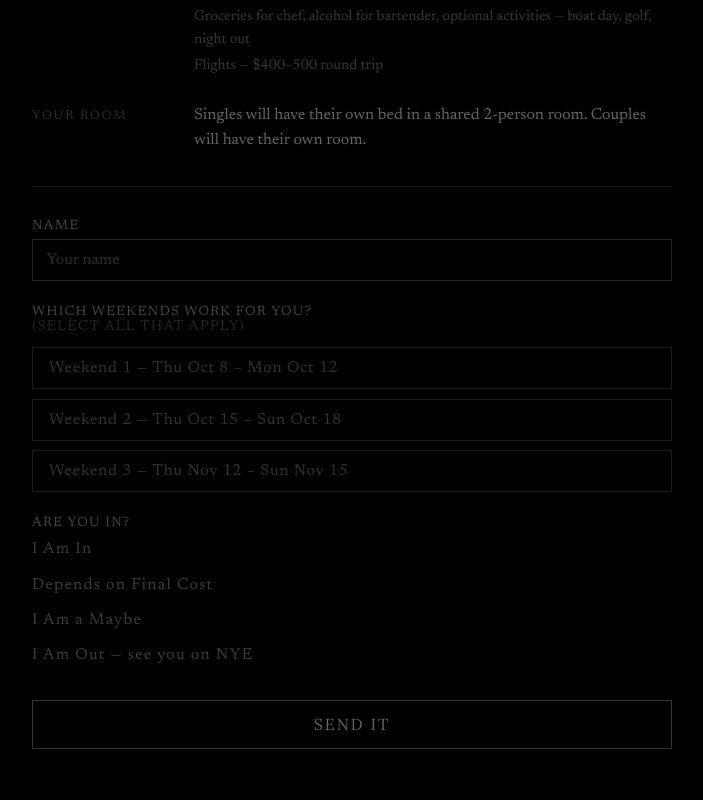
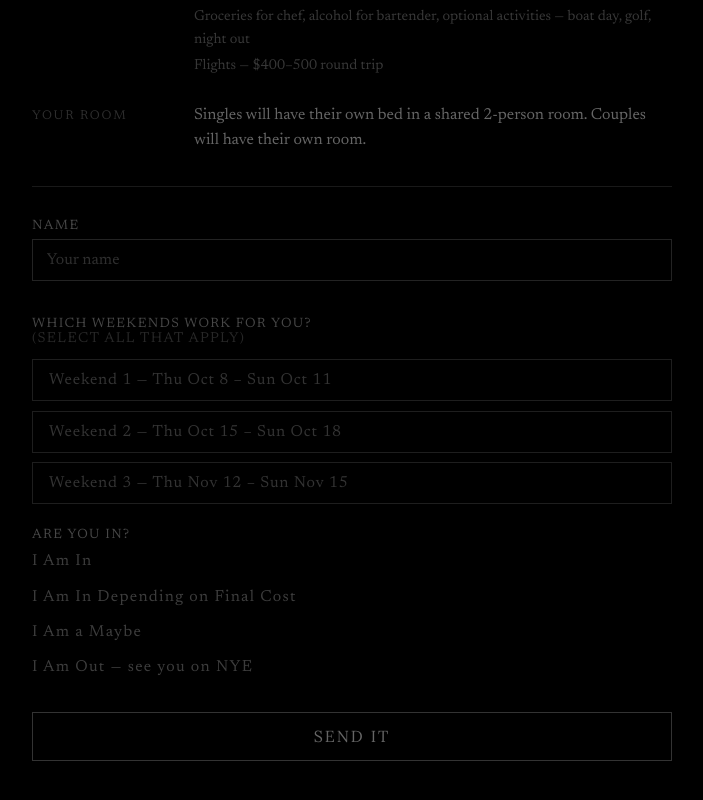
Before and after one commit to ava-firstaccess/wedding-website, a Next.js app: page /bach in a window 1280 px wide. Shown: the part 468-1268 px from the top of the page, without its empty margins (288-991 px from the left). Built offline with nearby package versions, Linux system fonts and the light colour scheme.

Commit message:
Add spacing above weekends, update cost option label, fix Weekend 1 end date, thicker border on selected pills

```diff
--- a/app/bach/page.js
+++ b/app/bach/page.js
@@ -116,10 +116,10 @@ export default function Bach() {
               <input id="name" name="name" type="text" required placeholder="Your name" />
             </div>
 
-            <div className={styles.pillGroup}>
+            <div className={styles.pillGroup} style={{marginTop: '0.75rem'}}>
               <span className={styles.pillGroupLabel}>Which weekends work for you?<br /><span className={styles.sub}>(select all that apply)</span></span>
               {[
-                { value: 'Weekend 1', label: 'Weekend 1 — Thu Oct 8 – Mon Oct 12' },
+                { value: 'Weekend 1', label: 'Weekend 1 — Thu Oct 8 – Sun Oct 11' },
                 { value: 'Weekend 2', label: 'Weekend 2 — Thu Oct 15 – Sun Oct 18' },
                 { value: 'Weekend 3', label: 'Weekend 3 — Thu Nov 12 – Sun Nov 15' },
               ].map((opt) => (
@@ -144,7 +144,7 @@ export default function Bach() {
               <legend>Are you in?</legend>
               {[
                 { value: 'in', label: 'I Am In' },
-                { value: 'cost', label: 'Depends on Final Cost' },
+                { value: 'cost', label: 'I Am In Depending on Final Cost' },
                 { value: 'maybe', label: 'I Am a Maybe' },
                 { value: 'out', label: 'I Am Out — see you on NYE' },
               ].map((opt) => (
--- a/app/bach/page.module.css
+++ b/app/bach/page.module.css
@@ -322,7 +322,7 @@
 }
 
 .pill.pillActive {
-  border-color: rgba(255, 255, 255, 0.9);
+  border: 2px solid rgba(255, 255, 255, 0.95);
   color: #fff;
   background: rgba(255, 255, 255, 0.08);
 }
```
